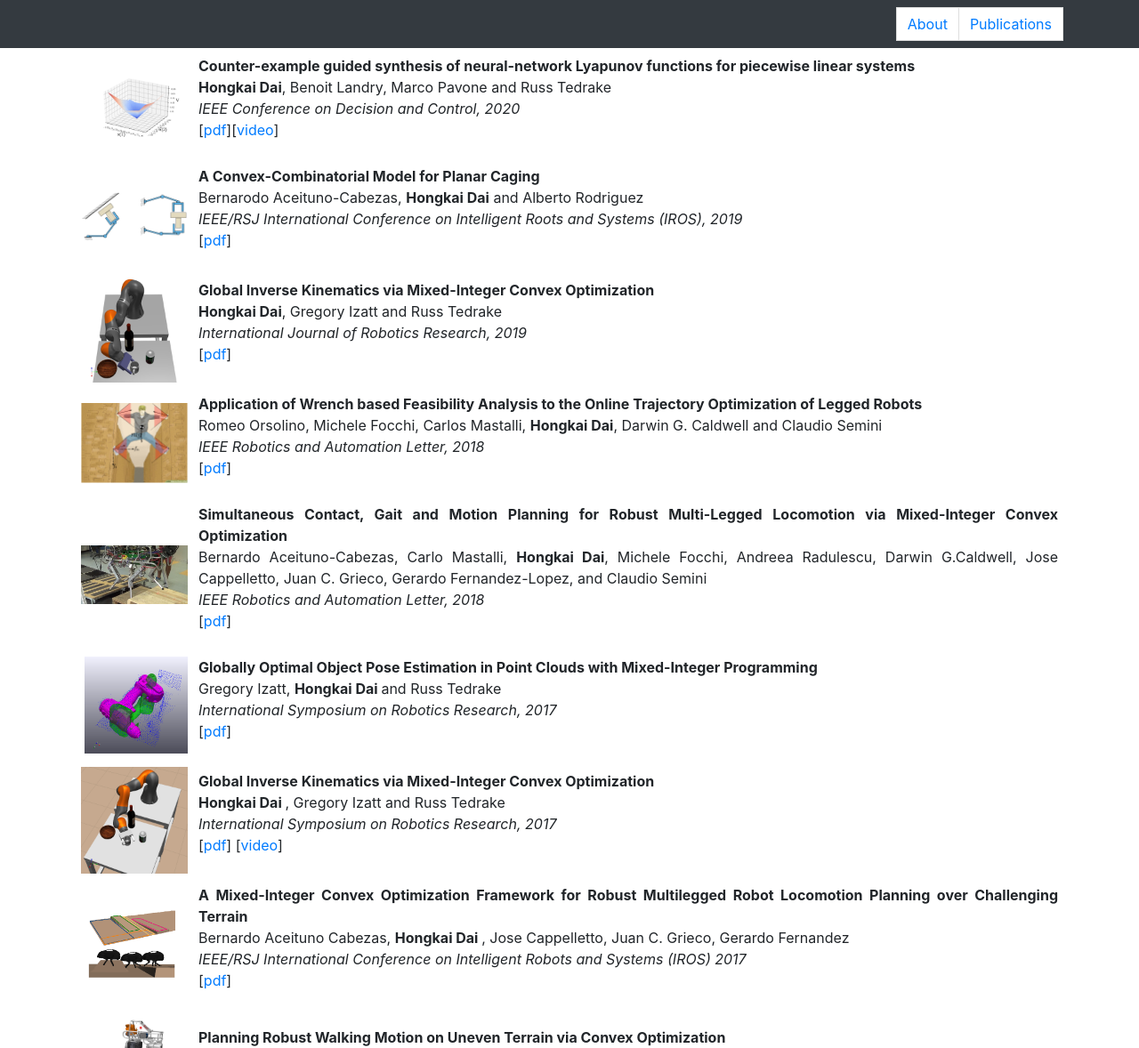
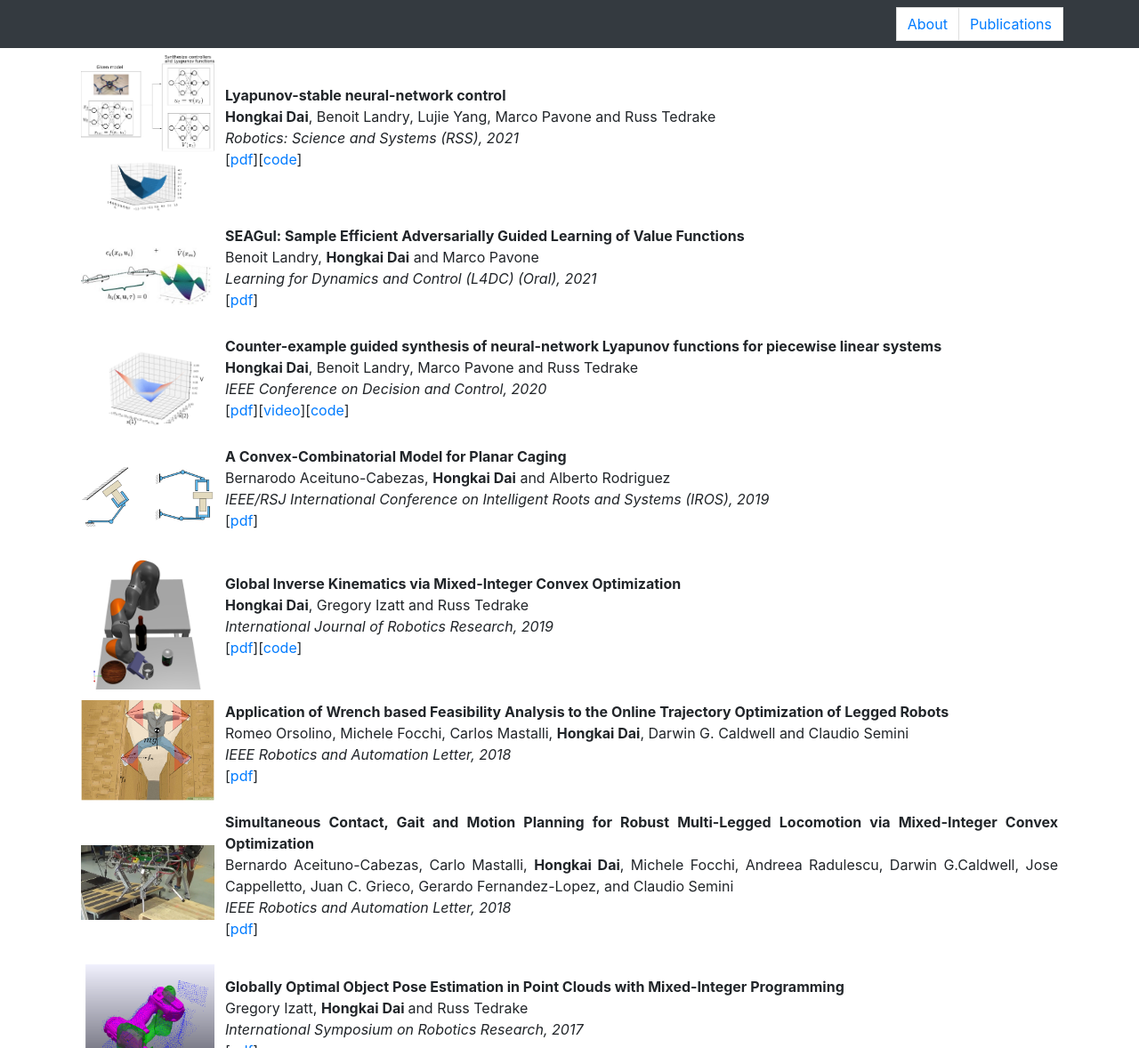
Before and after one commit to hongkai-dai/hongkai-dai.github.io, a plain HTML site: page publications.html in a window 1280 px wide. Shown: the top 1178 px of the page at 89% size. Drawn offline with Linux system fonts and the light colour scheme.

Commit message:
Add RSS and L4DC paper.

```diff
--- a/publications.html
+++ b/publications.html
@@ -46,78 +46,86 @@
 
     <div class="container">
     <div class="publication">
-	    <div> <img alt="project-thumb" src="figures/Dai20_logo.png" style="float:right;width:120px"/></div>
-	    <div><p><strong>Counter-example guided synthesis of neural-network Lyapunov functions for piecewise linear systems</strong><br/><strong>Hongkai Dai</strong>, Benoit Landry, Marco Pavone and Russ Tedrake<br/><i>IEEE Conference on Decision and Control, 2020</i><br/>[<a href="http://groups.csail.mit.edu/robotics-center/public_papers/Dai20.pdf">pdf</a>][<a href="https://www.youtube.com/watch?v=A8Bpqb27DEE&t">video</a>]<br/></p></div>
+	    <div> <img alt="project-thumb" src="figures/Dai21_logo.png" style="float:right;width:150px"/></div>
+	    <div><p><strong>Lyapunov-stable neural-network control</strong><br/><strong>Hongkai Dai</strong>, Benoit Landry, Lujie Yang, Marco Pavone and Russ Tedrake<br/><i>Robotics: Science and Systems (RSS), 2021</i><br/>[<a href="http://groups.csail.mit.edu/robotics-center/public_papers/Dai21.pdf">pdf</a>][<a href="https://github.com/StanfordASL/neural-network-lyapunov">code</a>]<br/></p></div>
     </div>
     <div class="publication">
-	    <div> <img alt="project-thumb" src="figures/Aceituno19_logo.png" style="float:right;width:120px"/> </div>
+	    <div> <img alt="project-thumb" src="figures/Landry21_logo.png" style="float:right;width:150px"/></div>
+	    <div><p><strong>SEAGul: Sample Efficient Adversarially Guided Learning of Value Functions</strong><br/> Benoit Landry, <strong>Hongkai Dai</strong> and Marco Pavone<br/><i>Learning for Dynamics and Control (L4DC) (Oral), 2021</i><br/>[<a href="http://proceedings.mlr.press/v144/landry21a/landry21a.pdf">pdf</a>]<br/></p></div>
+    </div>
+    <div class="publication">
+	    <div> <img alt="project-thumb" src="figures/Dai20_logo.png" style="float:right;width:150px"/></div>
+	    <div><p><strong>Counter-example guided synthesis of neural-network Lyapunov functions for piecewise linear systems</strong><br/><strong>Hongkai Dai</strong>, Benoit Landry, Marco Pavone and Russ Tedrake<br/><i>IEEE Conference on Decision and Control, 2020</i><br/>[<a href="http://groups.csail.mit.edu/robotics-center/public_papers/Dai20.pdf">pdf</a>][<a href="https://www.youtube.com/watch?v=A8Bpqb27DEE&t">video</a>][<a href="https://github.com/StanfordASL/neural-network-lyapunov">code</a>]<br/></p></div>
+    </div>
+    <div class="publication">
+	    <div> <img alt="project-thumb" src="figures/Aceituno19_logo.png" style="float:right;width:150px"/> </div>
 	    <div><p><strong>A Convex-Combinatorial Model for Planar Caging</strong><br/>Bernarodo Aceituno-Cabezas, <strong>Hongkai Dai</strong> and Alberto Rodriguez<br/><i>IEEE/RSJ International Conference on Intelligent Roots and Systems (IROS), 2019</i><br/>[<a href="http://arxiv.org/pdf/1809.06427.pdf">pdf</a>]<br/></p></div>
     </div>
     <div class="publication">
-	    <div> <img alt="project-thumb" src="figures/iiwa_collision_free_posture2.png" style="float:right;width:120px"/> </div>
-	    <div><p><strong>Global Inverse Kinematics via Mixed-Integer Convex Optimization</strong><br/><strong>Hongkai Dai</strong>, Gregory Izatt and Russ Tedrake<br/><i> International Journal of Robotics Research, 2019</i><br/>[<a href="http://groups.csail.mit.edu/robotics-center/public_papers/Dai19.pdf">pdf</a>]<br/></p></div>
+	    <div> <img alt="project-thumb" src="figures/iiwa_collision_free_posture2.png" style="float:right;width:150px"/> </div>
+	    <div><p><strong>Global Inverse Kinematics via Mixed-Integer Convex Optimization</strong><br/><strong>Hongkai Dai</strong>, Gregory Izatt and Russ Tedrake<br/><i> International Journal of Robotics Research, 2019</i><br/>[<a href="http://groups.csail.mit.edu/robotics-center/public_papers/Dai19.pdf">pdf</a>][<a href="https://github.com/RobotLocomotion/drake/blob/master/multibody/inverse_kinematics/global_inverse_kinematics.h">code</a>]<br/></p></div>
     </div>
     <div class="publication">
-	    <div> <img alt="project-thumb" src="figures/Orsolino2018.png" style="float:right;width:120px"/> </div>
+	    <div> <img alt="project-thumb" src="figures/Orsolino2018.png" style="float:right;width:150px"/> </div>
 	    <div><p><strong>Application of Wrench based Feasibility Analysis to the Online Trajectory Optimization of Legged Robots</strong><br/> Romeo Orsolino, Michele Focchi, Carlos Mastalli, <strong>Hongkai Dai</strong>, Darwin G. Caldwell and Claudio Semini<br/><i> IEEE Robotics and Automation Letter, 2018 </i><br/>[<a href="https://www.researchgate.net/publication/321936371_Application_of_Wrench_based_Feasibility_Analysis_to_the_Online_Trajectory_Optimization_of_Legged_Robots">pdf</a>]<br/></p></div>
     </div>
     <div class="publication">
-	    <div> <img alt="project-thumb" src="figures/hyq_mc.jpg" style="float:top;width:120px" /> </div>
+	    <div> <img alt="project-thumb" src="figures/hyq_mc.jpg" style="float:top;width:150px" /> </div>
 	    <div><p><strong>Simultaneous Contact, Gait and Motion Planning for Robust Multi-Legged Locomotion via Mixed-Integer Convex Optimization</strong><br/> Bernardo Aceituno-Cabezas, Carlo Mastalli, <strong> Hongkai Dai</strong>, Michele Focchi, Andreea Radulescu, Darwin G.Caldwell, Jose Cappelletto, Juan C. Grieco, Gerardo Fernandez-Lopez, and Claudio Semini<br/> <i> IEEE Robotics and Automation Letter, 2018 </i><br> [<a href="https://www.researchgate.net/publication/321149024_Simultaneous_Contact_Gait_and_Motion_Planning_for_Robust_Multi-Legged_Locomotion_via_Mixed-Integer_Convex_Optimization">pdf</a>]<br/></p></div>
     </div>
     <div class="publication">
-	    <div> <img alt="project-thumb" src="figures/Izatt17_logo-1.png" style="float:right;width:120px" /> </div>
+	    <div> <img alt="project-thumb" src="figures/Izatt17_logo-1.png" style="float:right;width:150px" /> </div>
 	    <div><p><strong>Globally Optimal Object Pose Estimation in Point Clouds with Mixed-Integer Programming</strong><br/>Gregory Izatt, <strong> Hongkai Dai </strong> and Russ Tedrake <br/> <i>International Symposium on Robotics Research, 2017</i> </br> [<a href="http://groups.csail.mit.edu/robotics-center/public_papers/Izatt17b.pdf">pdf</a>]<br /></p></div>
     </div>
 
 
     <div class="publication">
-	    <div> <img alt="project-thumb" src="figures/collision_avoidance_posture2_no_line.png" style="float:right;width:120px" /> </div>
+	    <div> <img alt="project-thumb" src="figures/collision_avoidance_posture2_no_line.png" style="float:right;width:150px" /> </div>
 	    <div><p><strong>Global Inverse Kinematics via Mixed-Integer Convex Optimization</strong><br/> <strong> Hongkai Dai </strong>, Gregory Izatt and Russ Tedrake <br/> <i>International Symposium on Robotics Research, 2017 </i></br> [<a href="http://groups.csail.mit.edu/robotics-center/public_papers/Dai17.pdf">pdf</a>] [<a href="https://www.youtube.com/watch?v=IqE7iKcZxjs">video</a>]<br /></p></div>
     </div>
 
     <div class="publication">
-	    <div> <img alt="project-thumb" src="figures/Aceituno17_logo-1.png" style="float:right;width:120px" /> </div>
+	    <div> <img alt="project-thumb" src="figures/Aceituno17_logo-1.png" style="float:right;width:150px" /> </div>
 	    <div><p><strong>A Mixed-Integer Convex Optimization Framework for Robust Multilegged Robot Locomotion Planning over Challenging Terrain</strong><br/> Bernardo Aceituno Cabezas, <strong> Hongkai Dai </strong>, Jose Cappelletto, Juan C. Grieco, Gerardo Fernandez<br/> <i>IEEE/RSJ International Conference on Intelligent Robots and Systems (IROS) 2017 </i></br> [<a href="https://www.researchgate.net/publication/317601096_A_Mixed-Integer_Convex_Optimization_Framework_for_Robust_Multilegged_Robot_Locomotion_Planning_over_Challenging_Terrain">pdf</a>]<br /></p></div>
     </div>
 
     <div class="publication">
-	    <div> <img alt="project-thumb" src="figures/Dai16_logo-1.png" style="float:right;width:120px" /> </div>
+	    <div> <img alt="project-thumb" src="figures/Dai16_logo-1.png" style="float:right;width:150px" /> </div>
 	    <div><p><strong>Planning Robust Walking Motion on Uneven Terrain via Convex Optimization</strong><br/> <strong> Hongkai Dai </strong> and Russ Tedrake<br/> <i>IEEE-RAS International Conference on Humanoid Robots (Humanoids), 2016 </i></br> <font color="red"> Best Paper Award Finalist</font></br>[<a href="http://groups.csail.mit.edu/robotics-center/public_papers/Dai16a.pdf">pdf</a>, <a href="https://www.youtube.com/watch?v=4HUVV2gYMb8&t=6s">video</a>]<br /></p></div>
     </div>
 
     <div class="publication">
-	    <div> <img alt="project-thumb" src="figures/atlas.jpg" style="float:right;width:120px" /> </div>
+	    <div> <img alt="project-thumb" src="figures/atlas.jpg" style="float:right;width:150px" /> </div>
 	    <div><p><strong>Optimization-based Locomotion Planning, Estimation, and Control Design for the Atlas Humanoid Robot</strong><br/> Scott Kuindersma, Robin Deits, Maurice Fallon, Andrés Valenzuela, <strong> Hongkai Dai </strong>, Frank Permenter, Twan Koolen, Pat Marion and Russ Tedrake<br/> <i>Autonomous Robots, 2016 </i></br> <font color="red"> IEEE-RAS Whole Body Control 2016 Best Paper Award</font></br>[<a href="http://groups.csail.mit.edu/robotics-center/public_papers/Kuindersma14.pdf">pdf</a>]<br /></p></div>
     </div>
 
     <div class="publication">
-	    <div> <img alt="project-thumb" src="figures/Dai15_logo-1.png" style="float:right;width:120px" /> </div>
+	    <div> <img alt="project-thumb" src="figures/Dai15_logo-1.png" style="float:right;width:150px" /> </div>
 	    <div><p><strong>Synthesis and Optimization of Force Closure Grasps via Sequential Semidefinite Programming</strong><br/> <strong> Hongkai Dai </strong>, Anirudha Majumdar and Russ Tedrake<br/> <i>International Symposium of Robotics Research, 2015 </i></br> [<a href="http://groups.csail.mit.edu/robotics-center/public_papers/Dai15.pdf">pdf</a>]<br /></p></div>
     </div>
 
     <div class="publication">
-	    <div> <img alt="project-thumb" src="figures/Kim2015-1.png" style="float:right;width:120px" /> </div>
+	    <div> <img alt="project-thumb" src="figures/Kim2015-1.png" style="float:right;width:150px" /> </div>
 	    <div><p><strong>Generalizing over Uncertain Dynamics for Online Trajectory Generation</strong><br/> Beomjoon Kim, Albert Kim, <strong> Hongkai Dai </strong>, Leslie Kaelbling and Tomas Lozano-Perez<br/> <i>International Symposium of Robotics Research, 2015 </i></br> [<a href="https://pdfs.semanticscholar.org/6d06/d5c3378d7f2191e858778f4f5dba10246983.pdf">pdf</a>]<br /></p></div>
     </div>
 
     <div class="publication">
-	    <div> <img alt="project-thumb" src="figures/Fallon14_logo-1.png" style="float:right;width:120px" /> </div>
+	    <div> <img alt="project-thumb" src="figures/Fallon14_logo-1.png" style="float:right;width:150px" /> </div>
 	    <div><p><strong>An Architecture for Online Affordance-based Perception and Whole-body Planning</strong><br/> Maurice Fallon, Scott Kuindersma, Sisir Karumanchi, Matthew Antone, Toby Schneider, <strong>Hongkai Dai</strong>, Claudia Pérez D'Arpino, Robin Deits, Matt DiCicco, Dehann Fourie, Twan Koolen, Pat Marion, Michael Posa, Andrés Valenzuela, Kuan‐Ting Yu, Julie Shah, Karl Iagnemma, Russ Tedrake, Seth Teller<br/> <i>Journal of Field Robotics, 2015 </i></br> [<a href="http://groups.csail.mit.edu/robotics-center/public_papers/Fallon14.pdf">pdf</a>]<br /></p></div>
     </div>
 
     <div class="publication">
-	    <div> <img alt="project-thumb" src="figures/Dai14_logo-1.png" style="float:right;width:120px" /> </div>
+	    <div> <img alt="project-thumb" src="figures/Dai14_logo-1.png" style="float:right;width:150px" /> </div>
 	    <div><p><strong>Whole-body Motion Planning with Centroidal Dynamics and Full Kinematics</strong><br/> <strong>Hongkai Dai</strong>, Andrés Valenzuela and Russ Tedrake<br/> <i> IEEE-RAS International Conference on Humanoid Robots (Humanoids), 2014 </i></br> [<a href="http://groups.csail.mit.edu/robotics-center/public_papers/Dai14.pdf">pdf</a>, <a href="https://www.youtube.com/watch?v=2Vry-th8g2s">video</a>]<br /></p></div>
     </div>
 
     <div class="publication">
-	    <div> <img alt="project-thumb" src="figures/Dai13_logo-1.png" style="float:right;width:120px" /> </div>
+	    <div> <img alt="project-thumb" src="figures/Dai13_logo-1.png" style="float:right;width:150px" /> </div>
 	    <div><p><strong>L2-gain optimization for robust bipedal walking on unknown terrain</strong><br/> <strong>Hongkai Dai</strong> and Russ Tedrake<br/> <i>IEEE International Conference on Robotics and Automation (ICRA), 2013</i></br> [<a href="http://groups.csail.mit.edu/robotics-center/public_papers/Dai13.pdf">pdf</a>]<br /></p></div>
     </div>
 
     <div class="publication">
-	    <div> <img alt="project-thumb" src="figures/Dai12_logo-1.png" style="float:right;width:120px" /> </div>
+	    <div> <img alt="project-thumb" src="figures/Dai12_logo-1.png" style="float:right;width:150px" /> </div>
 	    <div><p><strong>Optimizing Robust Limit Cycles for Legged Locomotion on Unknown Terrain</strong><br/> <strong>Hongkai Dai</strong> and Russ Tedrake<br/> <i>IEEE Conference on Decision and Control (CDC), 2012 </i></br> [<a href="http://groups.csail.mit.edu/robotics-center/public_papers/Dai12a.pdf">pdf</a>]<br /></p></div>
     </div>
     </div>
```
Also changed, not shown: figures/Dai21_logo.png (added), figures/Dai21_logo.svg (added), figures/GliderL4DC.jpg (added), figures/Landry21_logo.png (added), 1 other file.
